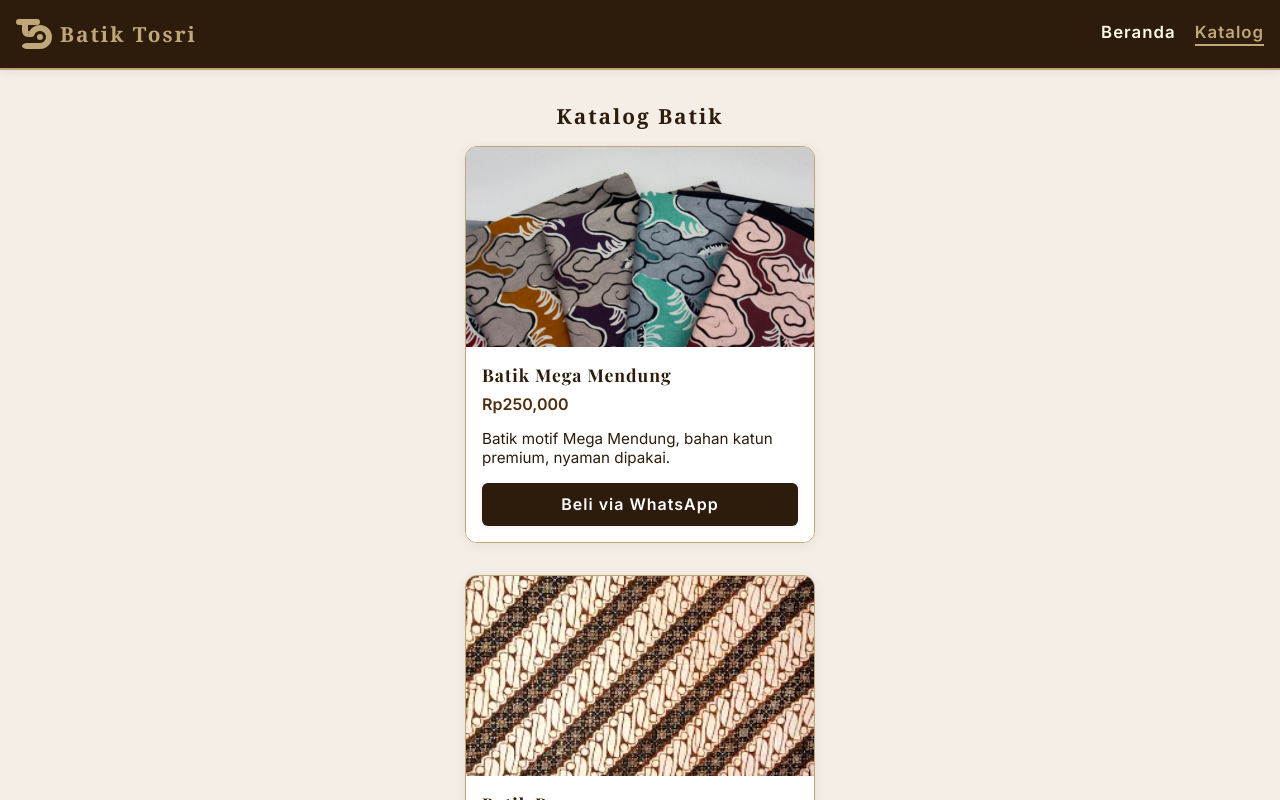
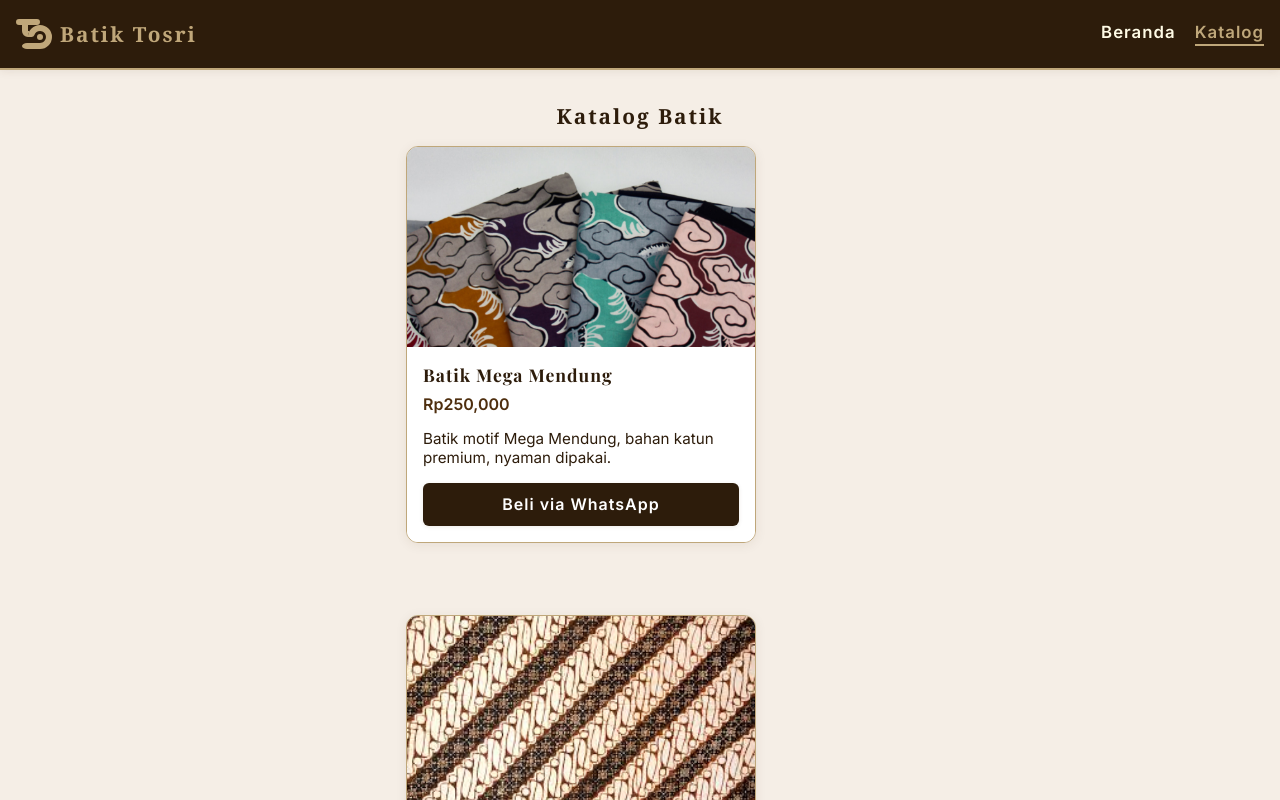
Before and after one commit to freeluncher/Website-Batik, a React (Vite) app: page /katalog in a window 1280 px wide. Shown: the top 800 px of the page. Built offline with nearby package versions, Linux system fonts and the light colour scheme; the HTML template or start-up script is replaced by a standard one.

Commit message:
fix: update ProductCard component to use className for styling and adjust width property

```diff
--- a/src/components/ProductCard.jsx
+++ b/src/components/ProductCard.jsx
@@ -1,7 +1,7 @@
 import React from 'react';
 
 const ProductCard = ({ product }) => (
-  <div style={{
+  <div className="product-card" style={{
     background: '#fff',
     borderRadius: '12px',
     boxShadow: '0 2px 12px rgba(77, 54, 24, 0.08)',
@@ -10,7 +10,7 @@ const ProductCard = ({ product }) => (
     display: 'flex',
     flexDirection: 'column',
     maxWidth: '350px',
-    margin: '0 auto',
+    width: '100%',
     border: '1.5px solid #bfa77a' // aksen heritage
   }}>
     <img src={product.image} alt={product.name} style={{ width: '100%', height: '200px', objectFit: 'cover', background: '#f5eee6' }} />
```
